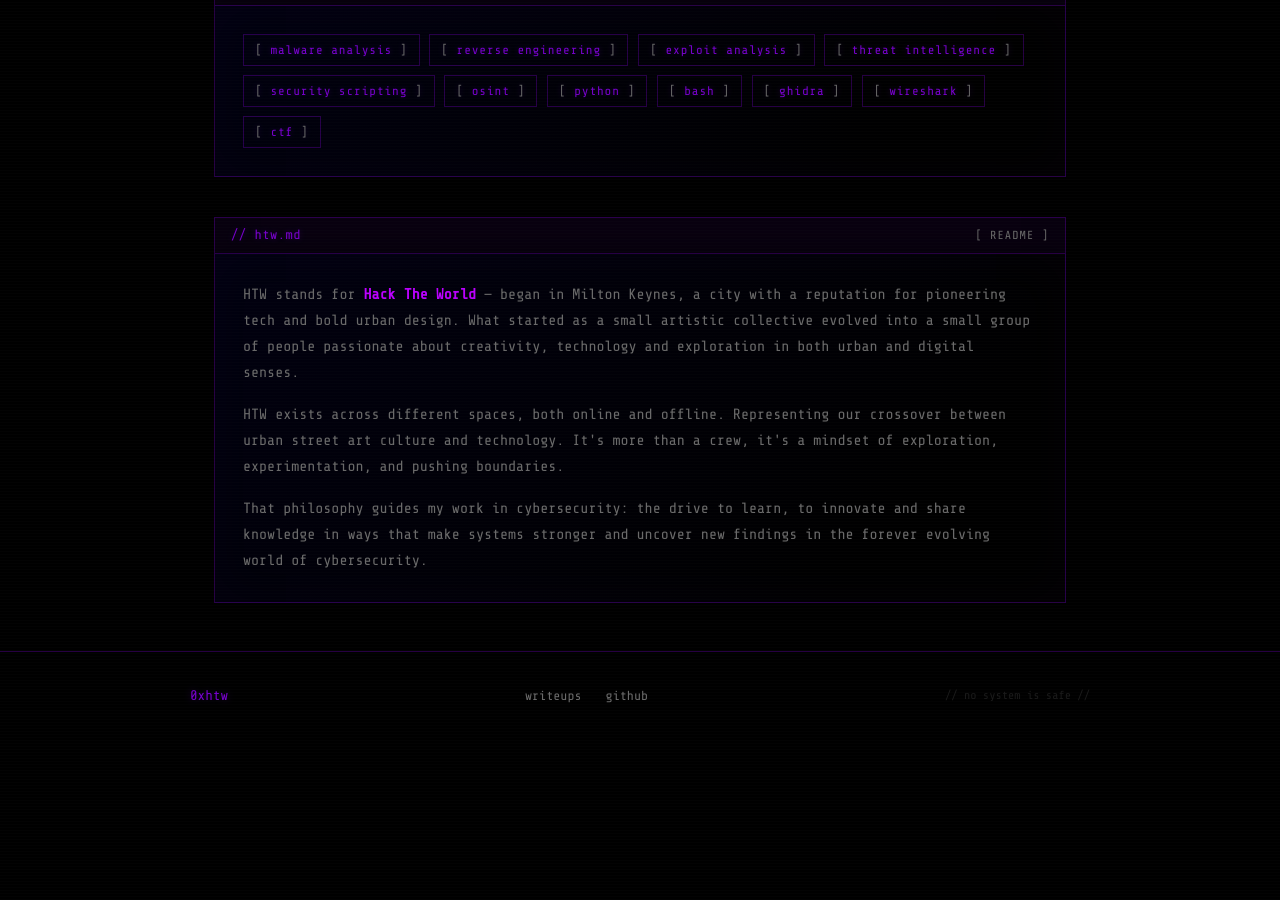
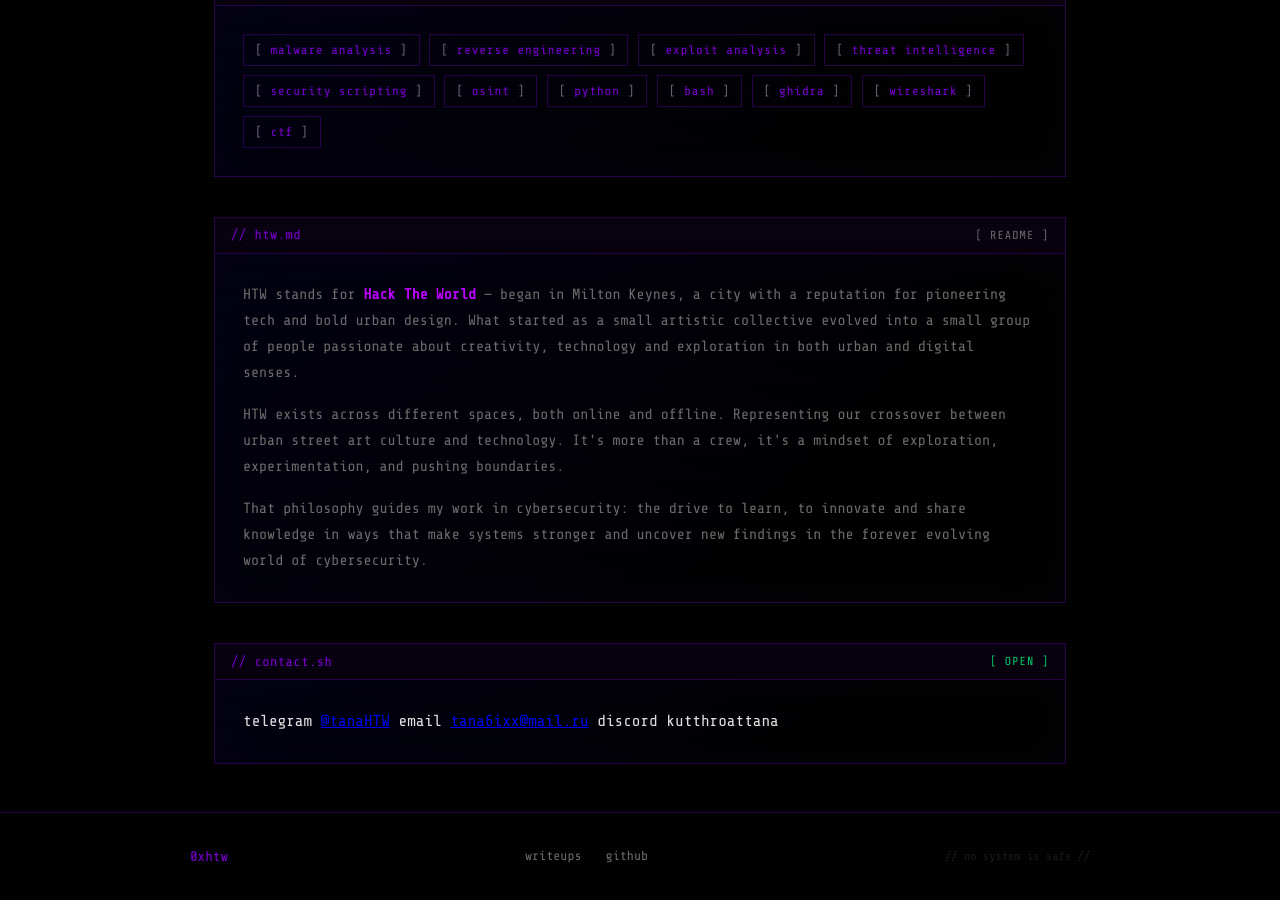
Before and after one commit to 0xhtw/0xhtw.github.io, a Jekyll site: the page index.html, which Jekyll copies as it is, in a window 1280 px wide and 900 px high, scrolled down 1405 px. Built offline with Jekyll 4.4.1, drawn with Linux system fonts in a browser that asks for light colours; before the commit the page ends 2144 px from its top, so only the background shows below that; some of the changed lines change nothing that is shown.

Commit message:
feat: contact panel, cursor trail, glitch; remove boot sequence

```diff
--- a/index.html
+++ b/index.html
@@ -20,8 +20,6 @@
   <link rel="stylesheet" href="assets/css/style.css">
 </head>
 <body>
-
-  <div id="boot-overlay" aria-hidden="true"><div id="boot-lines"></div></div>
 
   <header class="hero">
     <div class="hero-glow"></div>
@@ -104,6 +102,23 @@
       </div>
     </section>
 
+    <section class="panel" id="contact">
+      <div class="panel-header">
+        <span class="panel-fname">// contact.sh</span>
+        <span class="panel-status ok">[ OPEN ]</span>
+      </div>
+      <div class="panel-body">
+        <div class="contact-grid">
+          <span class="contact-platform">telegram</span>
+          <a href="https://t.me/tanaHTW" class="contact-handle" target="_blank" rel="noopener">@tanaHTW</a>
+          <span class="contact-platform">email</span>
+          <a href="mailto:tana6ixx@mail.ru" class="contact-handle">tana6ixx@mail.ru</a>
+          <span class="contact-platform">discord</span>
+          <span class="contact-handle">kutthroattana</span>
+        </div>
+      </div>
+    </section>
+
   </main>
 
   <footer>
@@ -118,50 +133,31 @@
   </footer>
 
   <script>
-    const BOOT_LINES = [
-      { html: 'BIOS v2.1 — POST complete.' },
-      { html: '[  <span class="ok">OK</span>  ] memory: 32768 MB' },
-      { html: '[  <span class="ok">OK</span>  ] kernel modules loaded' },
-      { html: '[  <span class="ok">OK</span>  ] filesystems mounted' },
-      { html: '[  <span class="ok">OK</span>  ] network interfaces up' },
-      { html: '[  <span class="ok">OK</span>  ] loading threat intel feeds' },
-      { html: '[  <span class="ok">OK</span>  ] initializing analysis environment' },
-      { html: '[  <span class="ok">OK</span>  ] decrypting keystore' },
-      { html: '' },
-      { html: '// system ready — welcome, 0xhtw //', final: true },
-    ];
+    // ── Cursor trail ─────────────────────────────────────────────────
+    (function () {
+      const POOL = 18;
+      const dots = [];
+      for (let i = 0; i < POOL; i++) {
+        const d = document.createElement('div');
+        d.className = 'trail-dot';
+        document.body.appendChild(d);
+        dots.push(d);
+      }
+      let idx = 0, last = 0;
+      document.addEventListener('mousemove', (e) => {
+        const now = Date.now();
+        if (now - last < 28) return;
+        last = now;
+        const d = dots[idx++ % POOL];
+        d.style.left = e.clientX + 'px';
+        d.style.top  = e.clientY + 'px';
+        d.classList.remove('trail-on');
+        void d.offsetWidth;
+        d.classList.add('trail-on');
+      });
+    })();
 
-    function runBoot(onDone) {
-      const overlay   = document.getElementById('boot-overlay');
-      const container = document.getElementById('boot-lines');
-      let   t         = 300;
-
-      BOOT_LINES.forEach(line => {
-        const gap = line.html === '' ? 320 : 80 + Math.random() * 160;
-        t += gap;
-        setTimeout(() => {
-          const el     = document.createElement('div');
-          el.className = 'boot-line' + (line.final ? ' boot-final' : '');
-          el.innerHTML = line.html;
-          container.appendChild(el);
-        }, t);
-      });
-
-      setTimeout(() => {
-        overlay.classList.add('fade-out');
-        setTimeout(() => { overlay.style.display = 'none'; }, 750);
-        onDone();
-      }, t + 600);
-    }
-
-    if (sessionStorage.getItem('booted')) {
-      document.getElementById('boot-overlay').style.display = 'none';
-      initPage();
-    } else {
-      sessionStorage.setItem('booted', '1');
-      runBoot(initPage);
-    }
-
+    // ── Page init ────────────────────────────────────────────────────
     function initPage() {
       const cmdEl    = document.getElementById('typed-cmd');
       const outputEl = document.getElementById('terminal-output');
@@ -181,12 +177,15 @@
       function showOutput() {
         cursorEl.style.display = 'none';
         outputEl.textContent   = '0xhtw';
+        outputEl.dataset.text  = '0xhtw';
         outputEl.classList.add('visible');
         setTimeout(showStatus, 900);
+        scheduleGlitch();
       }
 
       setTimeout(typeChar, 800);
 
+      // ── Status cycling ─────────────────────────────────────────────
       const STATUSES = [
         'analysing malware samples',
         'reverse engineering binaries',
@@ -196,7 +195,6 @@
         'deobfuscating scripts',
         'building new tools',
       ];
-
       const statusEl  = document.getElementById('status-text');
       const statusDiv = document.getElementById('status-line');
       let   sIdx      = 0;
@@ -218,6 +216,18 @@
         }, 4200);
       }
 
+      // ── Glitch ─────────────────────────────────────────────────────
+      function scheduleGlitch() {
+        setTimeout(() => {
+          outputEl.classList.add('glitching');
+          setTimeout(() => {
+            outputEl.classList.remove('glitching');
+            scheduleGlitch();
+          }, 350);
+        }, 5000 + Math.random() * 9000);
+      }
+
+      // ── Scroll reveal ──────────────────────────────────────────────
       const observer = new IntersectionObserver((entries) => {
         entries.forEach((entry, idx) => {
           if (entry.isIntersecting) {
@@ -229,6 +239,8 @@
 
       document.querySelectorAll('.panel').forEach(p => observer.observe(p));
     }
+
+    initPage();
   </script>
 </body>
 </html>
```
